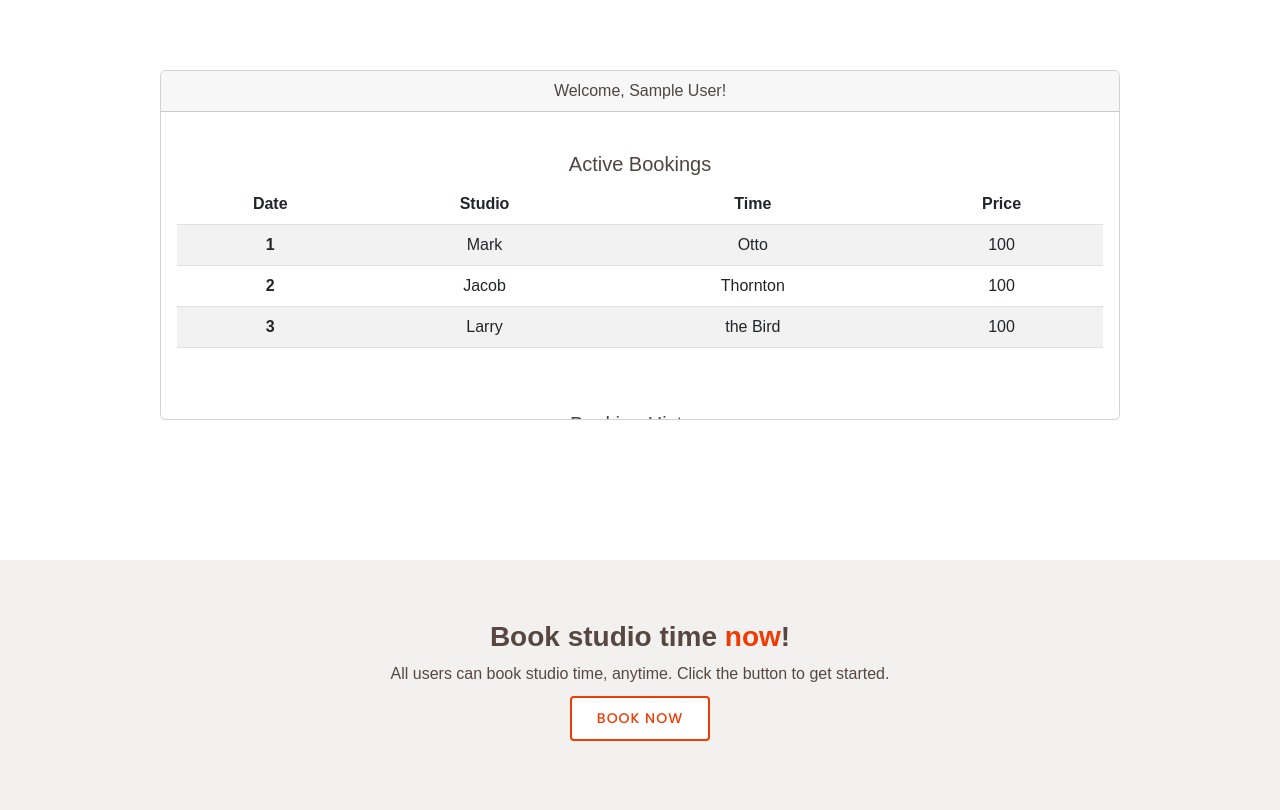
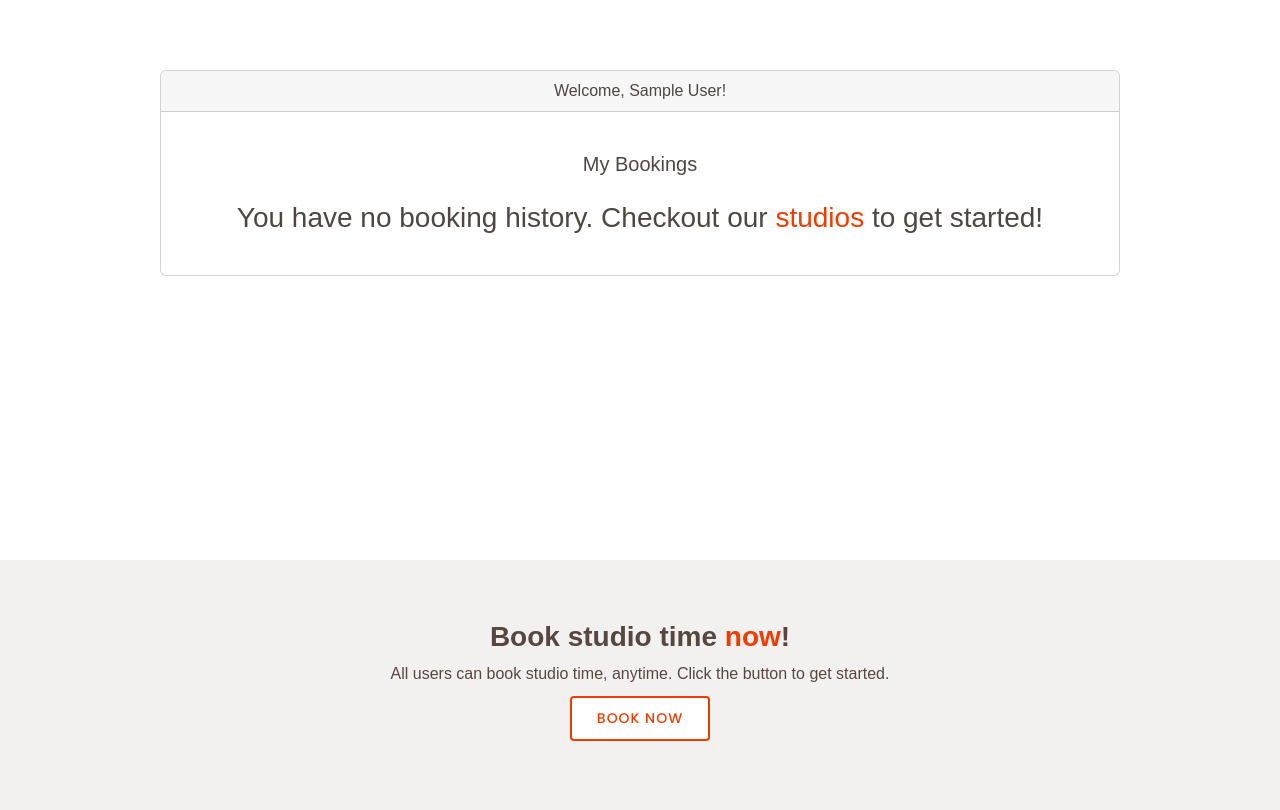
Before and after one commit to j0sephsasson/studio-lock, a Flask app: page /profile in a window 1280 px wide. Shown: the part 111-921 px from the top of the page. Run offline with Flask 2, Linux system fonts and the light colour scheme; the visitor is signed in with stand-in values (Sample User, id 1); data that the repository does not hold is empty; some libraries are stand-ins or nearby versions; some web fonts are replaced.

Commit message:
connected bookings to profiles

```diff
--- a/app/db_models.py
+++ b/app/db_models.py
@@ -27,7 +27,6 @@ class StudioImages(db.Model):
 class StudioBookings(db.Model):
     id = db.Column(db.Integer, primary_key=True) # primary keys are required by SQLAlchemy
     studio_name = db.Column(db.Text, unique=False, nullable=False) ## studio name
-    email = db.Column(db.Text, unique=False, nullable=False) ## email
     date = db.Column(db.Text, unique=False, nullable=False) ## date
     slot_one = db.Column(db.Boolean, default=False) ## slot is booked --> default False
     slot_two = db.Column(db.Boolean, default=False) ## slot is booked --> default False
--- a/app/main.py
+++ b/app/main.py
@@ -7,7 +7,7 @@ import base64
 from flask import Blueprint, render_template, request, flash, session, jsonify
 from flask.helpers import url_for
 from . import db
-from .db_models import User, Studio, StudioImages, StudioBookings
+from .db_models import User, Studio, StudioImages, StudioBookings, UserBookings
 from dotenv import load_dotenv
 from flask_login import login_required, current_user
 from werkzeug.utils import redirect, secure_filename
@@ -28,10 +28,14 @@ def index():
 @login_required
 def profile():
     name = current_user.name
+    email = current_user.email
 
+    bookings = UserBookings.query.filter_by(email=email).all()
 
+    if not bookings:
+        bookings=False
 
-    return render_template('profile.html', name=name)
+    return render_template('profile.html', name=name, bookings=bookings)
 
 # booking page of our web-app
 @main.route('/booking', methods=['GET', 'POST'])
@@ -120,6 +124,8 @@ def webhook():
         payload_event, sig_header, endpoint_secret
     )
 
+    time_slots = {'1':'12PM-4PM', '2':'4PM-8PM', '3':'8PM-12AM'}
+
     if event['type'] == 'checkout.session.completed':
         print('payment received...')
 
@@ -140,19 +146,25 @@ def webhook():
             customer_email = session_customer["customer_details"]["email"]
 
             if booking_data['time_slot'] == '1':
-                new_booking = StudioBookings(studio_name=booking_data['studio_name'],
-                                            date=booking_data['date'], email=customer_email,
+                new_studio_booking = StudioBookings(studio_name=booking_data['studio_name'],
+                                            date=booking_data['date'],
                                             slot_one=True)
             elif booking_data['time_slot'] == '2':
-                new_booking = StudioBookings(studio_name=booking_data['studio_name'],
-                                            date=booking_data['date'], email=customer_email,
+                new_studio_booking = StudioBookings(studio_name=booking_data['studio_name'],
+                                            date=booking_data['date'],
                                             slot_two=True)
             elif booking_data['time_slot'] == '3':
-                new_booking = StudioBookings(studio_name=booking_data['studio_name'],
-                                            date=booking_data['date'], email=customer_email,
+                new_studio_booking = StudioBookings(studio_name=booking_data['studio_name'],
+                                            date=booking_data['date'],
                                             slot_three=True)
 
-            db.session.add(new_booking)
+            new_user_booking = UserBookings(date=booking_data['date'], email=customer_email,
+                                            studio_name=booking_data['studio_name'],
+                                            price=int(session_customer['amount_total'])*0.01,
+                                            time_slot=time_slots[booking_data['time_slot']])
+
+            db.session.add(new_studio_booking)
+            db.session.add(new_user_booking)
 
         db.session.commit()
         print('booking confirmed...')
@@ -204,18 +216,24 @@ def success():
 # misc. functions that should be in admin page
 # @main.route('/perform_fn', methods=['GET', 'POST'])
 # def perform_fn():
-#     with open('/Users/joesasson/Desktop/sites/studio-lock/app/static/img/breezi/_DSC4549.jpg', 'rb') as f:
-#         image_one = f.read()
+#     # with open('/Users/joesasson/Desktop/sites/studio-lock/app/static/img/bullpen/bullpen.png', 'rb') as f:
+#     #     image_one = f.read()
 
-#     with open('/Users/joesasson/Desktop/sites/studio-lock/app/static/img/breezi/_DSC4551.jpg', 'rb') as f1:
-#         image_two = f1.read()
+#     # with open('/Users/joesasson/Desktop/sites/studio-lock/app/static/img/bullpen/bullpen2.png', 'rb') as f1:
+#     #     image_two = f1.read()
 
-#     with open('/Users/joesasson/Desktop/sites/studio-lock/app/static/img/breezi/_DSC4563.jpg', 'rb') as f2:
-#         image_three = f2.read()
+#     # with open('/Users/joesasson/Desktop/sites/studio-lock/app/static/img/bullpen/bullpen3.png', 'rb') as f2:
+#     #     image_three = f2.read()
 
-#     new_entry = StudioImages(name='Breezi', image_one=image_one, image_two=image_two, image_three=image_three)
+#     # new_entry = StudioImages(name='Bullpen', image_one=image_one, image_two=image_two, image_three=image_three)
 
-#     db.session.add(new_entry)
+#     fastlife = Studio(name='Fastlife', phone_number='347-201-2620')
+#     breezi = Studio(name='Breezi', phone_number='516-510-8902')
+#     bullpen = Studio(name='Bullpen', phone_number='917-971-9412')
+
+#     db.session.add(fastlife)
+#     db.session.add(breezi)
+#     db.session.add(bullpen)
 
 #     db.session.commit()
 
--- a/app/static/css/style.css
+++ b/app/static/css/style.css
@@ -1324,17 +1324,20 @@ body {
   margin-top: 70px;
 }
 
-@media (max-width: 600px) {
+@media screen and (max-width: 600px) {
+  #profile-th {
+    font-size: 18px;
+  }
+  #profile-tr td {
+    padding: 15px;
+    font-size: 16px;
+  }
   #profile {
-    max-height: 30px;
+    width: 95%;
+    height: 500px;
     overflow-y: auto;
-    width: 75%;
-    margin: auto;
-    margin-top: 70px;
   }
 }
-
-
 /*--------------------------------------------------------------
 # BOOKING
 --------------------------------------------------------------*/
--- a/app/templates/profile.html
+++ b/app/templates/profile.html
@@ -7,10 +7,11 @@
     </div>
     <div class="card-body">
       <br>
-      <h5>Active Bookings</h5>
+      <h5 style="margin-bottom: 25px;">My Bookings</h5>
       <table class="table table-striped">
+        {% if bookings %}
         <thead>
-          <tr>
+          <tr id="profile-th">
             <th scope="col">Date</th>
             <th scope="col">Studio</th>
             <th scope="col">Time</th>
@@ -18,60 +19,20 @@
           </tr>
         </thead>
         <tbody>
-          <tr>
-            <th scope="row">1</th>
-            <td>Mark</td>
-            <td>Otto</td>
-            <td>100</td>
+          {% for b in bookings %}
+          <tr id="profile-tr">
+            <th scope="row">{{ b.date }}</th>
+            <td>{{ b.studio_name }}</td>
+            <td>{{ b.time_slot }}</td>
+            <td>$ {{ b.price }}</td>
           </tr>
-          <tr>
-            <th scope="row">2</th>
-            <td>Jacob</td>
-            <td>Thornton</td>
-            <td>100</td>
-          </tr>
-          <tr>
-            <th scope="row">3</th>
-            <td>Larry</td>
-            <td>the Bird</td>
-            <td>100</td>
-          </tr>
+          {% endfor %}
         </tbody>
-      </table>
+        {% endif %}
 
-      <br>
-      <br>
-
-      <h5>Booking History</h5>
-      <table class="table table-striped">
-        <thead>
-          <tr>
-            <th scope="col">Date</th>
-            <th scope="col">Studio</th>
-            <th scope="col">Time</th>
-            <th scope="col">Price</th>
-          </tr>
-        </thead>
-        <tbody>
-          <tr>
-            <th scope="row">1</th>
-            <td>Mark</td>
-            <td>Otto</td>
-            <td>100</td>
-          </tr>
-          <tr>
-            <th scope="row">2</th>
-            <td>Jacob</td>
-            <td>Thornton</td>
-            <td>100</td>
-          </tr>
-          <tr>
-            <th scope="row">3</th>
-            <td>Larry</td>
-            <td>the Bird</td>
-            <td>100</td>
-          </tr>
-        </tbody>
+        {% if not bookings %}
+        <h3>You have no booking history. Checkout our <a href="/#studios" id="profile-get-started-btn">studios</a> to get started!</h3>
+        {% endif %}
       </table>
     </div>
   </div>
```
